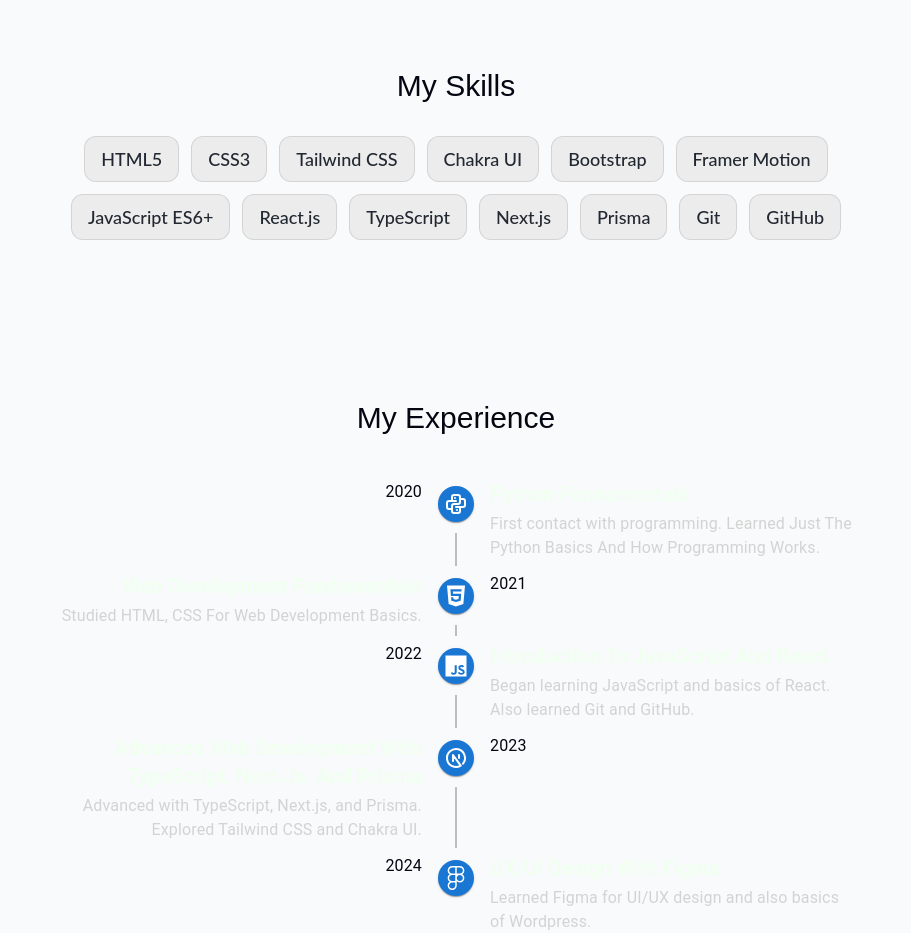
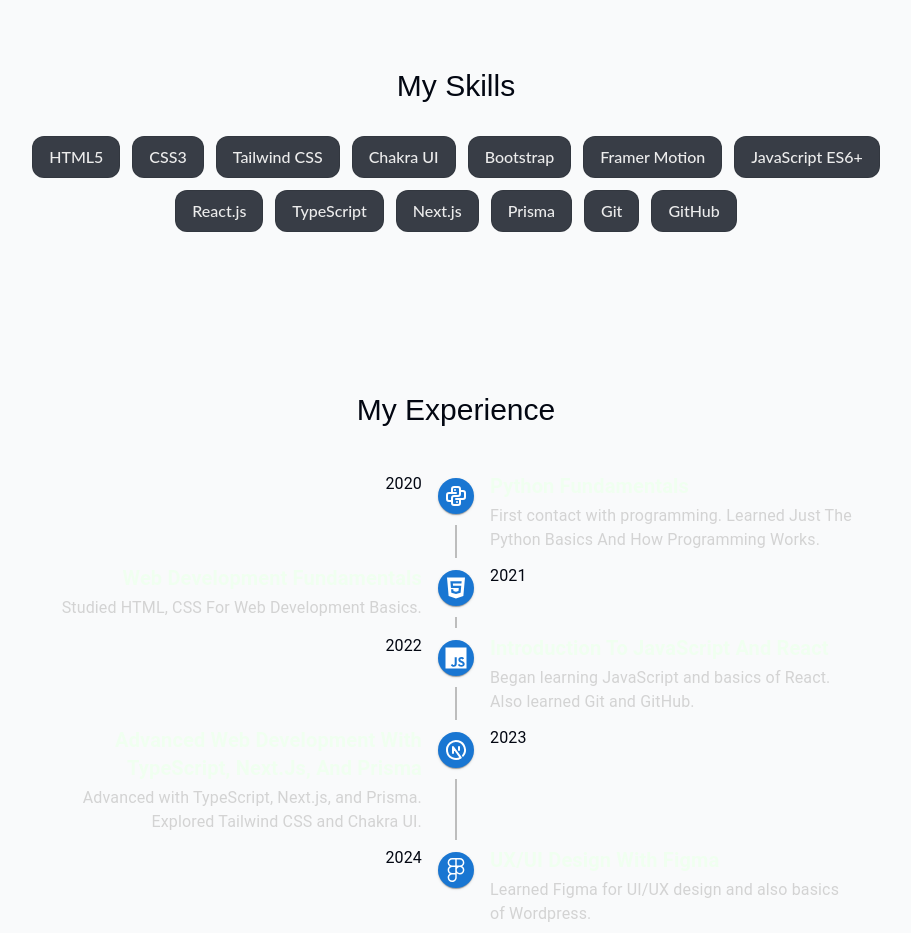
Before and after one commit to Kev-Villegas/portfolio, a Next.js app: page / in a window 1280 px wide. Shown: the part 2480-3413 px from the top of the page, without its empty margins (184-1095 px from the left). Built offline with nearby package versions, Linux system fonts and the light colour scheme.

Commit message:
Adding new styles and fixing some colors

```diff
--- a/components/Skills.tsx
+++ b/components/Skills.tsx
@@ -32,7 +32,7 @@
       <ul className='flex flex-wrap justify-center gap-3 text-lg text-gray-800'>
         {skillsData.map((skill, index) => (
           <motion.li
-            className='bg-[#ececec] text-[#222831] font-medium borderBlack rounded-xl px-4 py-2 font-primary'
+            className='bg-[#383d46] text-base text-[#ececec] font-medium borderBlack rounded-xl px-4 py-2 font-primary'
             key={index}
             variants={fadeInAnimationVariants}
             initial='initial'
```
